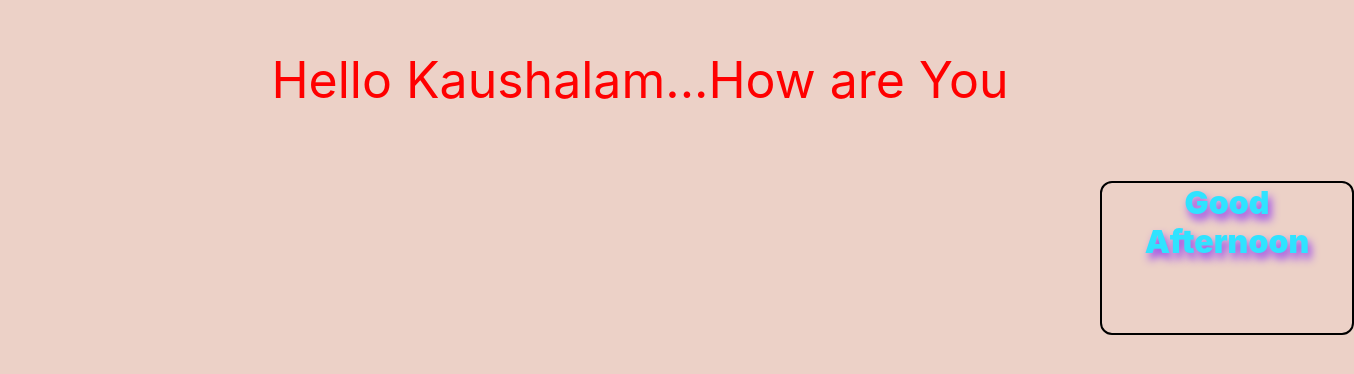
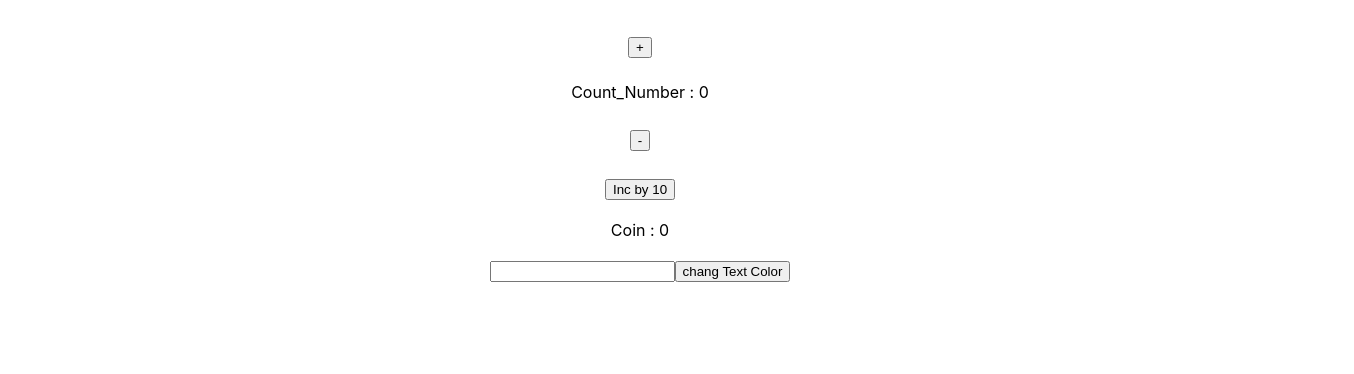
Before and after one commit to JatinDevaiya/TeamProjectKaushalam, a React (Create React App) app: page / in a window 1280 px wide. Shown: the top 374 px of the page, 1354 px wide, since content can reach past the window. Built offline with nearby package versions, Linux system fonts and the light colour scheme.

Commit message:
add redux toolkit and learn it

```diff
--- a/package.json
+++ b/package.json
@@ -9,6 +9,7 @@
     "@testing-library/user-event": "^13.5.0",
     "react": "^18.2.0",
     "react-dom": "^18.2.0",
+    "react-redux": "^8.1.1",
     "react-router": "^6.14.2",
     "react-router-dom": "^6.14.2",
     "react-scripts": "5.0.1",
--- a/src/App.css
+++ b/src/App.css
@@ -1,4 +1,4 @@
-*{background-color: rgb(236, 209, 199);}
+/*
 h1{
     text-shadow: 3px 6px 9px rgb(150, 67, 238);
     border: 2px solid black;
@@ -9,4 +9,4 @@ h1{
     text-align: center;
     font-weight: 900;
     color: rgb(47, 227, 255)
-}
+} */
--- a/src/App.js
+++ b/src/App.js
@@ -1,10 +1,16 @@
 import "./App.css";
+import Coin from "./Redux/features/coin/Coin";
+import Counter from "./Redux/features/counter/Counter";
+import Them from "./Redux/features/them/Them";
 
 function App() {
   return (
     <>
-      <center style={{color:"red",padding:"50px",fontSize:"50px"}}>Hello Kaushalam...How are You</center>
-    <h1>Good Afternoon</h1>
+      {/* <center style={{color:"red",padding:"50px",fontSize:"50px"}}>Hello Kaushalam...How are You</center>
+    <h1>Good Afternoon</h1> */}
+      <Counter />
+      <Coin />
+      <Them />
     </>
   );
 }
--- /dev/null
+++ b/src/Redux/features/coin/Coin.jsx
@@ -0,0 +1,15 @@
+import React from "react";
+import { useSelector } from "react-redux";
+
+const Coin = () => {
+  const coin = useSelector((state) => state.counter.count);
+  const color = useSelector((state) => state.them.color)
+  console.log(color);
+  return (
+    <center>
+      <div style={{color:color}}>Coin : {coin}</div>
+    </center>
+  );
+};
+
+export default Coin;
--- /dev/null
+++ b/src/Redux/features/counter/Counter.jsx
@@ -0,0 +1,38 @@
+import { useDispatch, useSelector } from "react-redux";
+import { decrement, increment, incrementByAmount } from "./counterSlice";
+
+const Counter = () => {
+  const count = useSelector((state) => state.counter.count);
+  const dispatch = useDispatch();
+  return (
+    <>
+      <center>
+        <h1
+          onClick={() => {
+            dispatch(increment());
+          }}
+        >
+          <button>+</button>
+        </h1>
+        <div>Count_Number : {count}</div>
+        <h2
+          onClick={() => {
+            dispatch(decrement());
+          }}
+        >
+          <button>-</button>
+        </h2>
+
+        <h2
+          onClick={() => {
+            dispatch(incrementByAmount(10));
+          }}
+        >
+          <button>Inc by 10</button>
+        </h2>
+      </center>
+    </>
+  );
+};
+
+export default Counter;
--- /dev/null
+++ b/src/Redux/features/counter/counterSlice.jsx
@@ -0,0 +1,25 @@
+import { createSlice } from "@reduxjs/toolkit";
+
+const initialState = {
+  count: 0,
+};
+
+export const counterSlice = createSlice({
+  name: "counteryouuuu",
+  initialState,
+  reducers: {
+    increment: (state) => {
+      state.count += 1;
+    },
+    decrement: (state) => {
+      state.count -= 1;
+    },
+    incrementByAmount: (state, action) => {
+      state.count += action.payload;
+    },
+  },
+});
+
+export const { increment, decrement, incrementByAmount } = counterSlice.actions;
+
+export default counterSlice.reducer;
--- /dev/null
+++ b/src/Redux/features/them/Them.jsx
@@ -0,0 +1,19 @@
+import React, { useState } from 'react'
+import { useDispatch } from 'react-redux'
+import {changeTextColor} from "./Themslice"
+
+const Them = () => {
+    const [color, setColor] = useState("white")
+    const dispatch = useDispatch()
+  return (
+    <div>
+        <br />
+        <center>
+        <input type="text" onChange={(e)=>{setColor(e.target.value)}}  />
+        <button onClick={()=>{dispatch(changeTextColor(color))}}>chang Text Color</button>
+        </center>
+    </div>
+  )
+}
+
+export default Them
--- /dev/null
+++ b/src/Redux/features/them/Themslice.jsx
@@ -0,0 +1,15 @@
+import { createSlice } from "@reduxjs/toolkit";
+const initialState = {
+  color: "",
+};
+export const themslice = createSlice({
+  name: "them",
+  initialState,
+  reducers: {
+    changeTextColor: (state, action) => {
+      state.color = action.payload;
+    },
+  },
+});
+export const {changeTextColor} = themslice.actions
+export default themslice.reducer
--- /dev/null
+++ b/src/app/Store.jsx
@@ -0,0 +1,12 @@
+import { configureStore } from '@reduxjs/toolkit'
+// import counterSlice from '../Redux/features/counter/counterSlice'
+import counterReducer from '../Redux/features/counter/counterSlice'
+import themreducer from "../Redux/features/them/Themslice"
+
+export const store = configureStore({
+  reducer: {
+    // counter : counterSlice,
+    counter : counterReducer,
+    them : themreducer,
+  },
+})
```
Also changed, not shown: src/index.js (+11 -9 lines), 1 other file (tests, documents, lock files or other folders).
